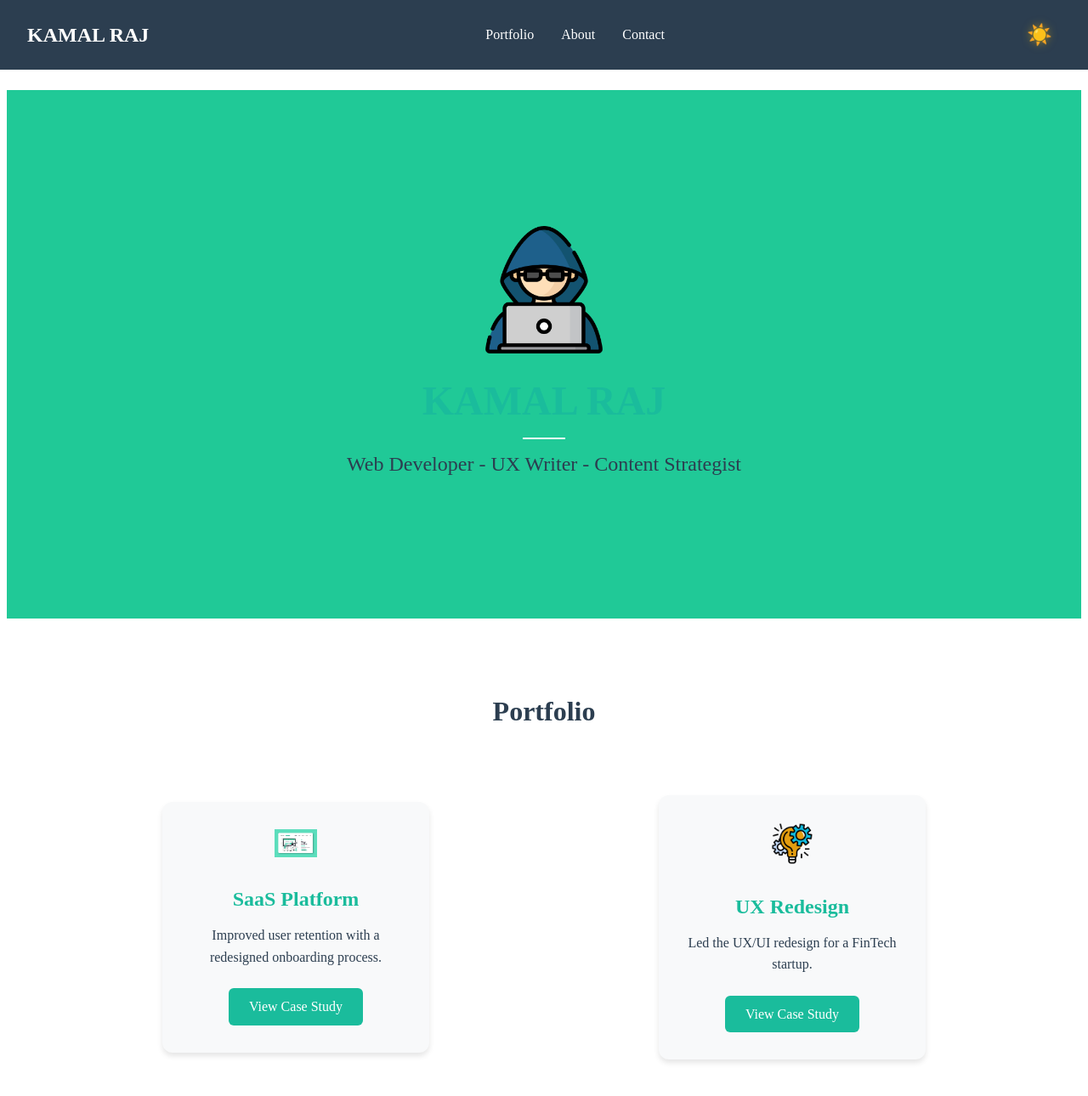
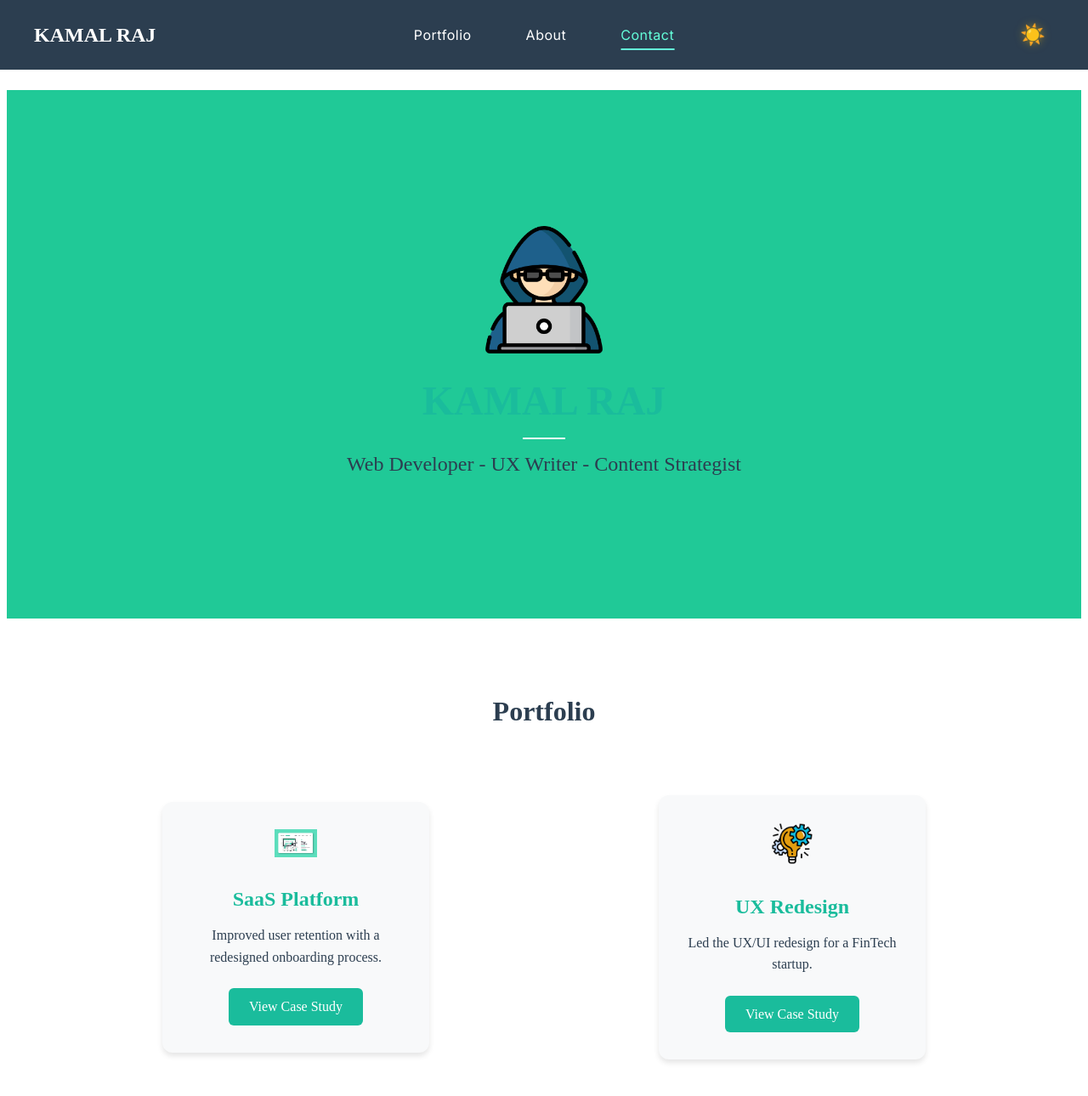
Before and after one commit to kamalraj21/kamal-portfolio, a Jekyll site: the page built from index.md, in a window 1280 px wide and 1400 px high. Shown: the top 1290 px of the window at 85% size. Built offline with Jekyll 4.4.1, drawn with Linux system fonts in a browser that asks for light colours.

Commit message:
Day 2 : Working copy home page, improved animation and text colors. - draft 2.

```diff
--- a/_includes/header.html
+++ b/_includes/header.html
@@ -1,4 +1,5 @@
 <header class="navbar">
+  <div class="nav-content">
     <div class="logo">KAMAL RAJ</div>
     <nav>
       <ul>
@@ -10,6 +11,7 @@
     <div class="theme-toggle">
       <input type="checkbox" id="darkmode-toggle" class="darkmode-input">
       <label for="darkmode-toggle" class="darkmode-label" aria-label="Toggle dark mode"></label>
+    </div>
   </div>
 </header>
 
--- a/assets/css/styles.css
+++ b/assets/css/styles.css
@@ -1,4 +1,7 @@
 CSS (styles.css)
+
+/* Import a clean, modern font */
+@import url('https://fonts.googleapis.com/css2?family=Inter:wght@400;500;600&display=swap');
 
 /* General Styling */
 body, html {
@@ -81,16 +84,23 @@
 .navbar {
   background-color: var(--navbar-bg);
   color: var(--navbar-text);
-  padding: 1rem 2rem;
+  padding: 1rem 0; /* Remove horizontal padding */
   position: fixed;
   width: 100%;
   top: 0;
   left: 0;
-  display: flex;
-  justify-content: space-between;
+  z-index: 1000;
+}
+
+/* Navigation container */
+.nav-content {
+  max-width: 1200px;
+  width: 100%;
+  margin: 0 auto;
+  padding: 0 2rem;
+  display: grid;
+  grid-template-columns: 200px 1fr 200px; /* Fixed width for logo and theme toggle */
   align-items: center;
-  z-index: 1000;
-  box-sizing: border-box;
 }
 
 /* Logo styling */
@@ -98,13 +108,15 @@
   color: white;
   font-size: 1.5rem;
   font-weight: bold;
+  justify-self: start;
 }
 
 /* Navigation */
 nav {
-  flex: 1;
-  display: flex;
-  justify-content: center;
+  justify-self: center;
+  width: 100%;
+  max-width: 600px;
+  font-family: 'Inter', sans-serif;
 }
 
 nav ul {
@@ -112,13 +124,83 @@
   margin: 0;
   padding: 0;
   display: flex;
-  gap: 2rem;
+  justify-content: center;
+  gap: 4rem;
+}
+
+nav ul li {
+  text-align: center;
+  position: relative;
 }
 
 nav ul li a {
-  color: white;
+  color: var(--navbar-text);
   text-decoration: none;
   font-weight: 500;
+  font-size: 1rem;
+  padding: 0.5rem 0;
+  transition: all 0.3s ease;
+  letter-spacing: 0.5px;
+  position: relative;
+}
+
+/* Underline animation */
+nav ul li a::after {
+  content: '';
+  position: absolute;
+  width: 0;
+  height: 2px;
+  bottom: 0;
+  left: 50%;
+  background-color: var(--dark-accent);
+  transition: all 0.3s ease;
+  transform: translateX(-50%);
+}
+
+/* Hover effect */
+nav ul li a:hover {
+  color: var(--dark-accent);
+}
+
+nav ul li a:hover::after {
+  width: 100%;
+}
+
+/* Active/Selected state */
+nav ul li a.active {
+  color: var(--dark-accent);
+}
+
+nav ul li a.active::after {
+  width: 100%;
+}
+
+/* Click animation */
+nav ul li a:active {
+  transform: scale(0.95);
+}
+
+/* Theme toggle */
+.theme-toggle {
+  justify-self: end;
+}
+
+/* Responsive adjustments */
+@media (max-width: 1024px) {
+  nav ul {
+    gap: 3rem; /* Slightly reduce gap on smaller screens */
+  }
+}
+
+@media (max-width: 768px) {
+  .nav-content {
+    grid-template-columns: 150px 1fr 100px; /* Adjust column widths for mobile */
+    padding: 0 1rem;
+  }
+
+  nav ul {
+    gap: 2rem;
+  }
 }
 
 /* Theme switch styling */
--- a/assets/js/script.js
+++ b/assets/js/script.js
@@ -29,4 +29,48 @@
             setTheme(e.matches);
         }
     });
+
+    // Navigation active state
+    const sections = document.querySelectorAll('section[id]');
+    const navLinks = document.querySelectorAll('nav ul li a');
+
+    function setActiveLink() {
+        const scrollPosition = window.scrollY;
+
+        sections.forEach(section => {
+            const sectionTop = section.offsetTop - 100;
+            const sectionHeight = section.offsetHeight;
+            const sectionId = section.getAttribute('id');
+
+            if (scrollPosition >= sectionTop && scrollPosition < sectionTop + sectionHeight) {
+                navLinks.forEach(link => {
+                    link.classList.remove('active');
+                    if (link.getAttribute('href') === '#' + sectionId) {
+                        link.classList.add('active');
+                    }
+                });
+            }
+        });
+    }
+
+    // Initial check for active section
+    setActiveLink();
+
+    // Update active section on scroll
+    window.addEventListener('scroll', setActiveLink);
+
+    // Smooth scroll for navigation links
+    navLinks.forEach(link => {
+        link.addEventListener('click', function(e) {
+            e.preventDefault();
+            const targetId = this.getAttribute('href');
+            const targetSection = document.querySelector(targetId);
+
+            if (targetSection) {
+                targetSection.scrollIntoView({
+                    behavior: 'smooth'
+                });
+            }
+        });
+    });
 });
```
Lines whose indentation alone changed are shown as unchanged.
